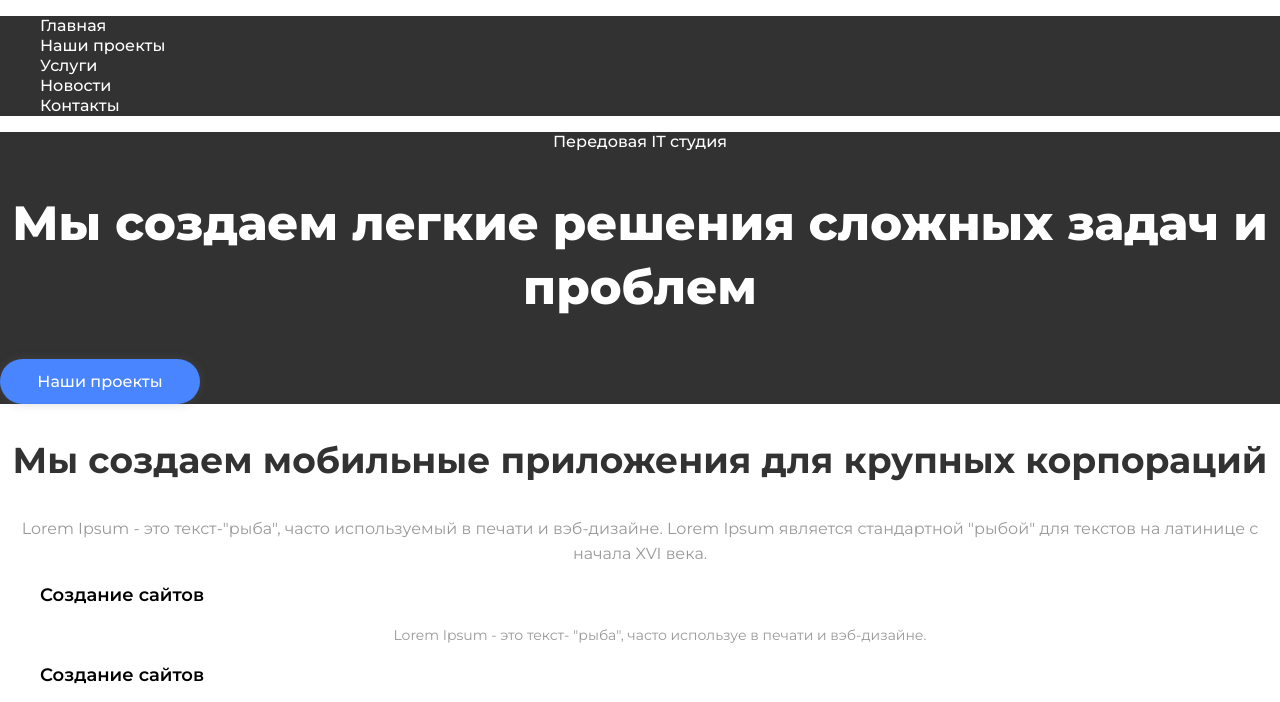
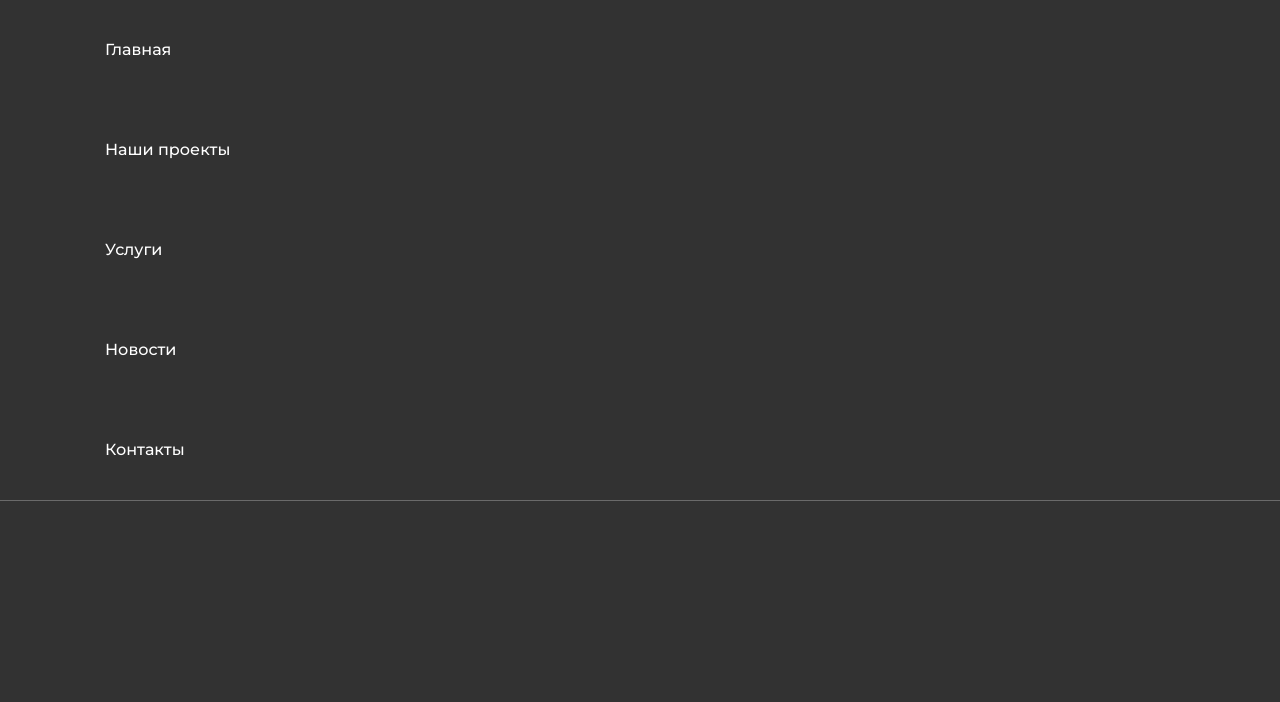
Before and after one commit to VikaLevchyshyna/goit-classwork03, a plain HTML site: page index.html in a window 1280 px wide. Shown: the top 702 px of the page. Drawn offline with nearby package versions, Linux system fonts and the light colour scheme.

Commit message:
after 1 step

```diff
--- a/css/styles.css
+++ b/css/styles.css
@@ -9,8 +9,34 @@
 body {
   font-family: Montserrat, sans-serif;
 }
+h1,
+h2,
+h3,
+h4,
+h5,
+h6,
+p {
+  margin: 0;
+}
+ul {
+  margin: 0;
+  padding: 0;
+}
 .link {
   text-decoration: none;
+}
+.container {
+  width: 1140px;
+  padding-left: 15px;
+  padding-right: 15px;
+  margin: 0 auto;
+}
+.header {
+  border-bottom: 1px solid rgb(161, 161, 161, 0.5);
+}
+.header-link {
+  display: block;
+  padding: 40px 20px;
 }
 .section-title {
   font-weight: bold;
@@ -37,6 +63,8 @@ ul {
   color: var(--secondary-text-color);
 }
 .hero {
+  padding-top: 220px;
+  padding-bottom: 335px;
   background-color: var(--secondary-title-color);
 }
 .hero-text {
@@ -45,6 +73,7 @@ ul {
   font-size: 16px;
   line-height: 1.25;
   text-align: center;
+  margin-bottom: 20px;
 }
 .hero-title {
   font-weight: 800;
@@ -52,6 +81,8 @@ ul {
   line-height: 1.33;
   text-align: center;
   color: var(--primary-title-color);
+  margin: 0 auto;
+  margin-bottom: 50px;
 }
 .button {
   font-weight: 500;
@@ -68,6 +99,9 @@ ul {
   align-items: center;
   justify-content: center;
   cursor: pointer;
+}
+.hero-button {
+  margin: 0 auto;
 }
 .button:hover,
 .button:focus {
--- a/index.html
+++ b/index.html
@@ -12,6 +12,7 @@
 </head>
 <body>
 <header class="header">
+    <div class="container">
         <nav>
             <ul class="header-list">
                 <li><a href="" class="header-link link">Главная</a></li>
@@ -21,6 +22,7 @@
                 <li><a href="" class="header-link link">Контакты</a></li>
             </ul>
         </nav>
+    </div>
 </header>
 <main>
     <section class="hero">
```
Lines whose indentation alone changed are shown as unchanged.
